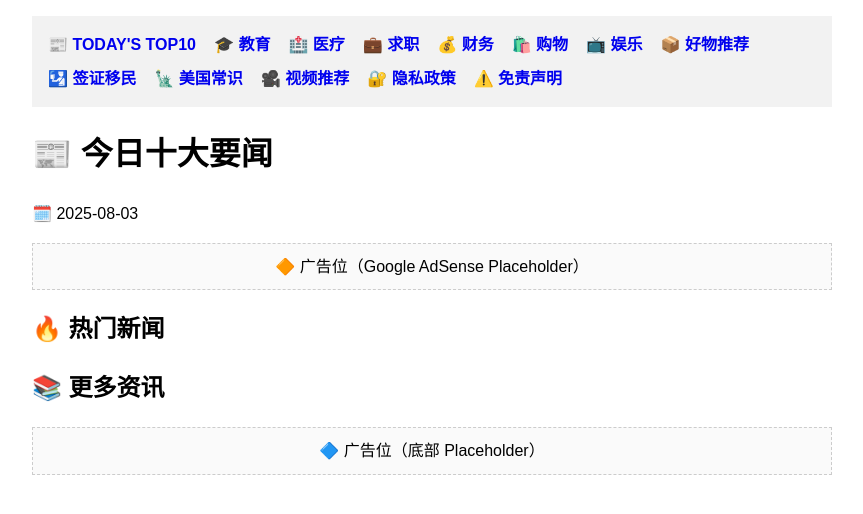
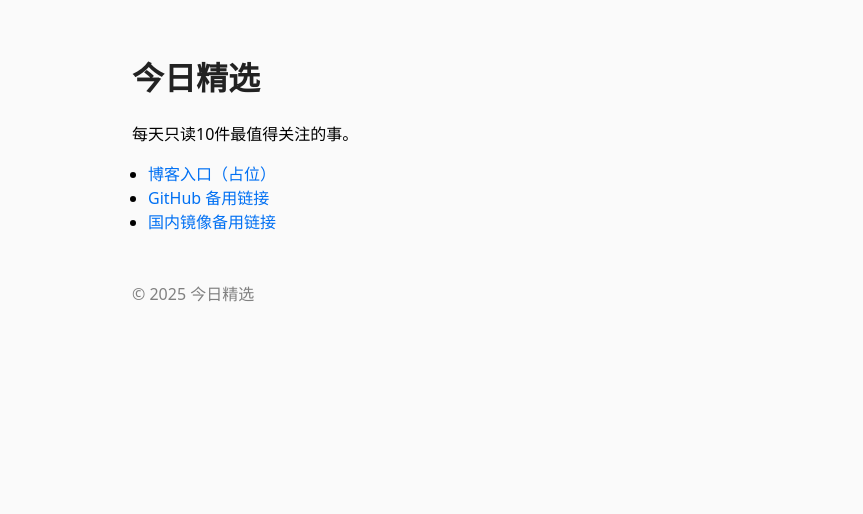
Before and after one commit to aicircus2030/todays-top10, a plain HTML site: page index.html in a window 1280 px wide. Shown: the whole page, without its empty margins (208-1071 px from the left). Drawn offline with Linux system fonts and the light colour scheme.

Commit message:
Update index.html

```diff
--- a/index.html
+++ b/index.html
@@ -1,67 +1,41 @@
-
 <!DOCTYPE html>
 <html lang="zh">
 <head>
-  <meta charset="utf-8">
-  <title>TODAY'S TOP10</title>
+  <meta charset="UTF-8" />
+  <meta name="viewport" content="width=device-width, initial-scale=1.0" />
+  <title>今日精选 | 每日必读热榜</title>
+  <meta name="description" content="精选中文资讯热榜、爆款话题与资源推荐，适合电脑和手机访问。" />
+  <meta name="keywords" content="热榜, 新闻, 资源, 中文网站, 今日精选" />
   <style>
-    body { font-family: sans-serif; max-width: 800px; margin: auto; padding: 1em; line-height: 1.6; }
-    nav { background: #f0f0f0; padding: 1em; margin-bottom: 1em; }
-    nav a { margin-right: 10px; text-decoration: none; }
-    small { color: gray; }
+    body {
+      font-family: system-ui, sans-serif;
+      max-width: 600px;
+      margin: auto;
+      padding: 2rem;
+      background: #fafafa;
+    }
+    h1 {
+      color: #222;
+    }
+    a {
+      text-decoration: none;
+      color: #0070f3;
+    }
+    ul {
+      padding-left: 1rem;
+    }
   </style>
 </head>
 <body>
-<nav style="background:#f2f2f2;padding:1em;display:flex;flex-wrap:wrap;gap:0.5em;font-weight:bold;">
-  <a href="index.html">📰 TODAY'S TOP10</a>
-  <a href="education.html">🎓 教育</a>
-  <a href="health.html">🏥 医疗</a>
-  <a href="work.html">💼 求职</a>
-  <a href="finance.html">💰 财务</a>
-  <a href="shopping.html">🛍️ 购物</a>
-  <a href="media.html">📺 娱乐</a>
-  <a href="amazon.html">📦 好物推荐</a>
-  <a href="visa.html">🛂 签证移民</a>
-  <a href="life.html">🗽 美国常识</a>
-  <a href="videos.html">🎥 视频推荐</a>
-  <a href="privacy.html">🔐 隐私政策</a>
-  <a href="disclaimer.html">⚠️ 免责声明</a>
-</nav>
+  <h1>今日精选</h1>
+  <p>每天只读10件最值得关注的事。</p>
 
+  <ul>
+    <li><a href="blog/index.html">博客入口（占位）</a></li>
+    <li><a href="https://aicircus2030.github.io/top10/">GitHub 备用链接</a></li>
+    <li><a href="https://aicircus2030.gitee.io/top10/">国内镜像备用链接</a></li>
+  </ul>
 
-<h1>📰 今日十大要闻</h1>
-<p>🗓️ <span id="today"></span></p>
-
-<div id="ads-top" style="background:#fafafa;padding:10px;text-align:center;border:1px dashed #ccc;margin-bottom:20px;">
-  🔶 广告位（Google AdSense Placeholder）
-</div>
-
-<h2>🔥 热门新闻</h2>
-<ul id="top10"></ul>
-
-<h2>📚 更多资讯</h2>
-<ul id="more"></ul>
-
-<div id="ads-bottom" style="background:#fafafa;padding:10px;text-align:center;border:1px dashed #ccc;margin-top:20px;">
-  🔷 广告位（底部 Placeholder）
-</div>
-
-<script>
-document.getElementById("today").innerText = new Date().toISOString().split('T')[0];
-fetch("news.json").then(r=>r.json()).then(data=>{
-  const top10 = document.getElementById("top10");
-  const more = document.getElementById("more");
-  data.slice(0, 10).forEach(n => {
-    let li = document.createElement("li");
-    li.innerHTML = `<a href="${n.link}" target="_blank">${n.title}</a> <small>[${n.source}]</small>`;
-    top10.appendChild(li);
-  });
-  data.slice(10).forEach(n => {
-    let li = document.createElement("li");
-    li.innerHTML = `<a href="${n.link}" target="_blank">${n.title}</a> <small>[${n.source}]</small>`;
-    more.appendChild(li);
-  });
-});
-</script>
+  <p style="margin-top:3rem;color:gray;">&copy; 2025 今日精选</p>
 </body>
 </html>
```
